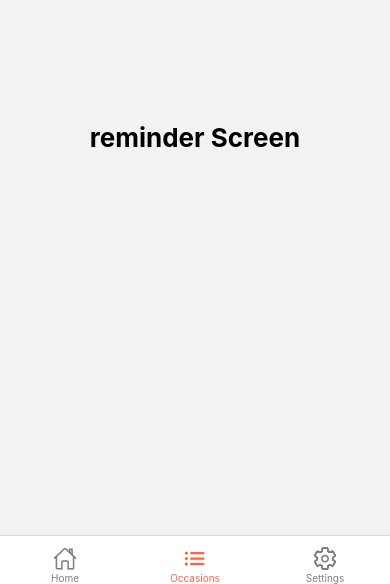
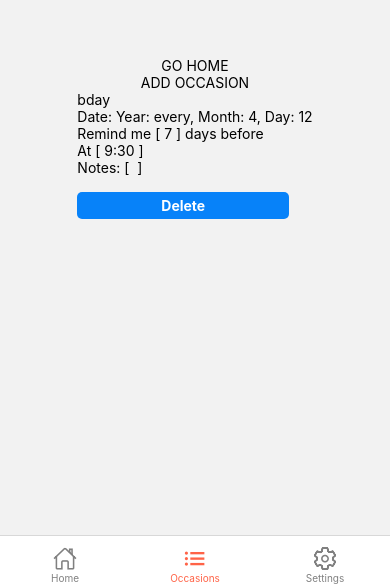
Before and after one commit to yushisalvador/remindle, a React Native app: screen /Occasions in a window 390 px wide. Shown: the part 260-844 px from the top of the page. Built offline with nearby package versions, Linux system fonts and the light colour scheme; no server answers.

Commit message:
feat: add birthday functionality, time picker not working yet

```diff
--- a/navigation/Main.js
+++ b/navigation/Main.js
@@ -8,7 +8,7 @@ import { getFocusedRouteNameFromRoute } from "@react-navigation/native";
 // Screens
 import HomeScreen from "./screens/HomeScreen";
 import SettingsScreen from "./screens/SettingsScreen";
-import OccasionsScreen from "./screens/OccasionsScreen";
+import { OccasionsScreen, NewOccasionForm } from "./screens/OccasionsScreen";
 import LoginScreen from "./screens/LoginScreen";
 
 const Tab = createBottomTabNavigator();
@@ -23,6 +23,7 @@ function Stacks() {
         options={{ headerShown: false }}
       />
       <Stack.Screen name="Home" component={HomeScreen} />
+      <Stack.Screen name="NewOccasionForm" component={NewOccasionForm} />
     </Stack.Navigator>
   );
 }
--- a/navigation/screens/OccasionsScreen.js
+++ b/navigation/screens/OccasionsScreen.js
@@ -1,15 +1,105 @@
 import * as React from "react";
-import { View, Text } from "react-native";
+import {
+  StyleSheet,
+  View,
+  Text,
+  TouchableOpacity,
+  TextInput,
+  ScrollView,
+} from "react-native";
+import DatePicker from "react-native-modern-datepicker";
 
-export default function SettingsScreen({ navigation }) {
+function OccasionsScreen({ navigation }) {
+  const [occasions, setOccasions] = React.useState([
+    {
+      name: "bday",
+      date: {
+        year: "every",
+        month: 4,
+        day: 12,
+      },
+      reminder_days_before: 7,
+      reminder_time: { hours: 9, minutes: 30 },
+      note: "",
+    },
+  ]);
+  const addOccasion = (occasion) => {
+    setOccasions([...occasions, occasion]);
+  };
+  const deleteOccasion = (i) => {
+    const newOccasions = [...occasions];
+    newOccasions.splice(i, 1);
+    setOccasions(newOccasions);
+  };
   return (
     <View style={{ flex: 1, alignItems: "center", justifyContent: "center" }}>
-      <Text
-        onPress={() => navigation.navigate("Home")}
-        style={{ fontSize: 26, fontWeight: "bold" }}
-      >
-        reminder Screen
+      <Text onPress={() => navigation.navigate("Home")}>GO HOME</Text>
+      <Text onPress={() => navigation.navigate("NewOccasionForm")}>
+        ADD OCCASION
       </Text>
+      {occasions.map((o, i) => (
+        <OccasionView
+          key={i}
+          occasion={o}
+          handleDelete={() => deleteOccasion(i)}
+        />
+      ))}
     </View>
   );
 }
+
+function OccasionView({ occasion, handleDelete }) {
+  return (
+    <View>
+      <Text>{occasion.name}</Text>
+      <Text>Date: {formatDate(occasion.date)}</Text>
+      <Text>Remind me [ {occasion.reminder_days_before} ] days before</Text>
+      <Text>
+        At [ {occasion.reminder_time.hours}:{occasion.reminder_time.minutes} ]
+      </Text>
+      <Text>Notes: [ {occasion.note} ]</Text>
+      <TouchableOpacity onPress={handleDelete} style={styles.button}>
+        <Text style={styles.buttonText}>Delete</Text>
+      </TouchableOpacity>
+    </View>
+  );
+}
+
+function formatDate({ year, month, day }) {
+  return `Year: ${year}, Month: ${month}, Day: ${day}`;
+}
+
+function NewOccasionForm({ navigation, handleAddOccasion }) {
+  const [date, setDate] = React.useState(new Date());
+  const [time, setTime] = React.useState("");
+  const [note, setNote] = React.useState("");
+  return (
+    <ScrollView>
+      <Text>Add New Occasion</Text>
+      <DatePicker mode="calendar" date={date} onDateChange={setDate} />
+      <DatePicker mode="time" time={time} onTimeChange={setTime} />
+      <TextInput onChangeText={setNote} value={note} placeholder="note" />
+      <TouchableOpacity onPress={handleAddOccasion} style={styles.button}>
+        <Text style={styles.buttonText}>Submit</Text>
+      </TouchableOpacity>
+    </ScrollView>
+  );
+}
+
+// TODO: deduplicate
+const styles = StyleSheet.create({
+  button: {
+    backgroundColor: "#0782F9",
+    width: "90%",
+    padding: 5,
+    borderRadius: 5,
+    alignItems: "center",
+    marginTop: "1rem",
+  },
+  buttonText: {
+    color: "white",
+    fontWeight: "700",
+  },
+});
+
+export { OccasionsScreen, NewOccasionForm };
```
